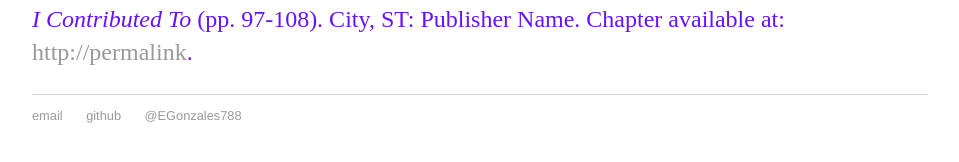
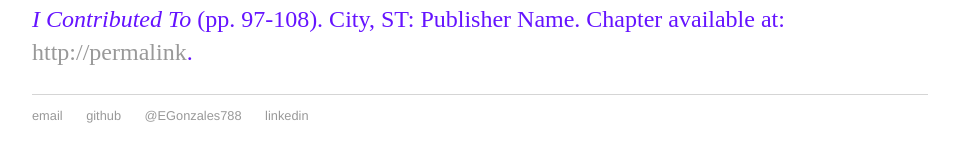
Before and after one commit to ECGonzales/ECGonzales.github.io, a Jekyll site: the page built from Bio/index.html, in a window 1280 px wide. Shown: the part 423-585 px from the top of the page, without its empty margins (160-1119 px from the left). Built offline with Jekyll 4.4.1, drawn with Linux system fonts in a browser that asks for light colours.

Commit message:
Update default.html
Added linkedin to footer

```diff
--- a/_layouts/default.html
+++ b/_layouts/default.html
@@ -24,6 +24,7 @@
 	        		<li><a href="mailto:egonzales@amnh.org">email</a></li>
 	        		<li><a href="https://github.com/ECGonzales">github</a></li>
               			<li><a href="https://twitter.com/EGonzales788">@EGonzales788</a></li>
+				<li><a href="https://https://www.linkedin.com/in/eileengonzales/">linkedin</a></li>
 				</ul>
 			</footer>
 		</body>
```
